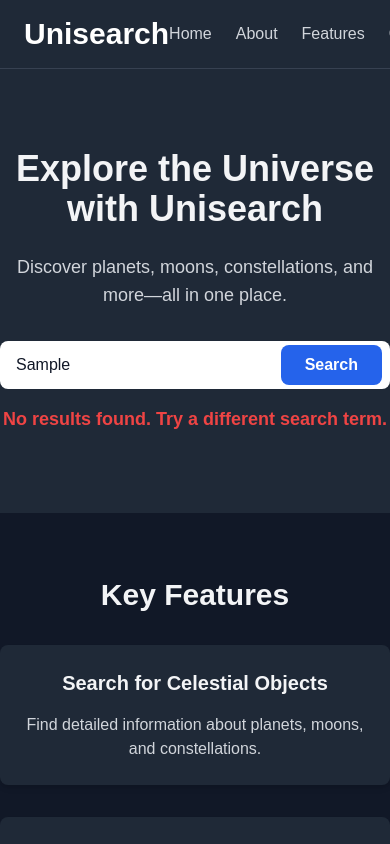
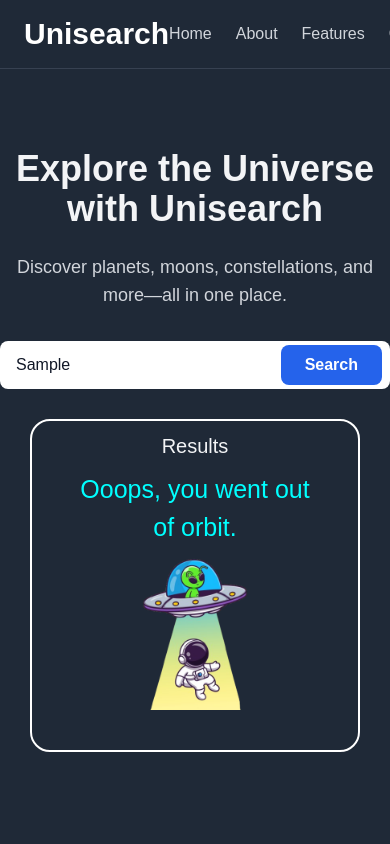
Before and after one commit to juanbuitrago17/uniSearch, a Next.js app: page / in a window 390 px wide. Both pictures are taken after typing "Sample" into the empty fields and a click on the button "Search". Shown: the top 844 px of the page. Built offline with nearby package versions, Linux system fonts and the light colour scheme.

Commit message:
style: add style of the error

```diff
--- a/app/page.js
+++ b/app/page.js
@@ -9,6 +9,7 @@ import Header from './ui/header';
 import Feature from './ui/feature';
 import Section from './ui/section';
 import Footer from './ui/footer';
+import Error from './ui/error';
 
 export default function Home() {
   const [query, setQuery] = useState(''); // Estado para la consulta de búsqueda
@@ -68,11 +69,7 @@ export default function Home() {
 
           {/* Mostrar los resultados filtrados o el mensaje de error */}
           {error ? (
-            <div className="text-center mt-4">
-              <p className="text-red-500 text-lg font-semibold">
-                No results found. Try a different search term.
-              </p>
-            </div>
+            <Error/>
           ) : (
             <Results data={filteredResults} />
           )}
--- a/app/ui/card-result.css
+++ b/app/ui/card-result.css
@@ -38,3 +38,12 @@ font-size: 20px;
         font-size: 12px;
     }
 }
+@media (max-width: 700px) { /* Para celulares */
+    .card {
+        display:block;
+    }
+
+    .imagen img {
+        width: 30%;
+    }
+}
--- /dev/null
+++ b/app/ui/error.css
@@ -0,0 +1,17 @@
+.error{
+    display: flex;
+    flex-direction: column;
+    align-items: center;
+}
+.imagenError{
+    width: 50%;
+}
+.textoError{
+    color: aqua;
+    font-size: 25px;
+}
+@media (max-width: 700px) { /* Para tabletas */
+    .imagenError {
+        width: 100%;
+    }
+}
--- /dev/null
+++ b/app/ui/error.js
@@ -0,0 +1,16 @@
+import './results.css';
+import './error.css';
+
+export default function error() {
+    return (
+        <div className="results">
+            <h2>Results</h2>
+            <div className='error'>
+            <p className="textoError">
+                Ooops, you went out of orbit.
+            </p>
+            <img className="imagenError" src="/images/astronauterror.png" alt="search not fount" />
+            </div>
+        </div>
+    )
+}
```
Also changed, not shown: public/images/astronauterror.png (added).
